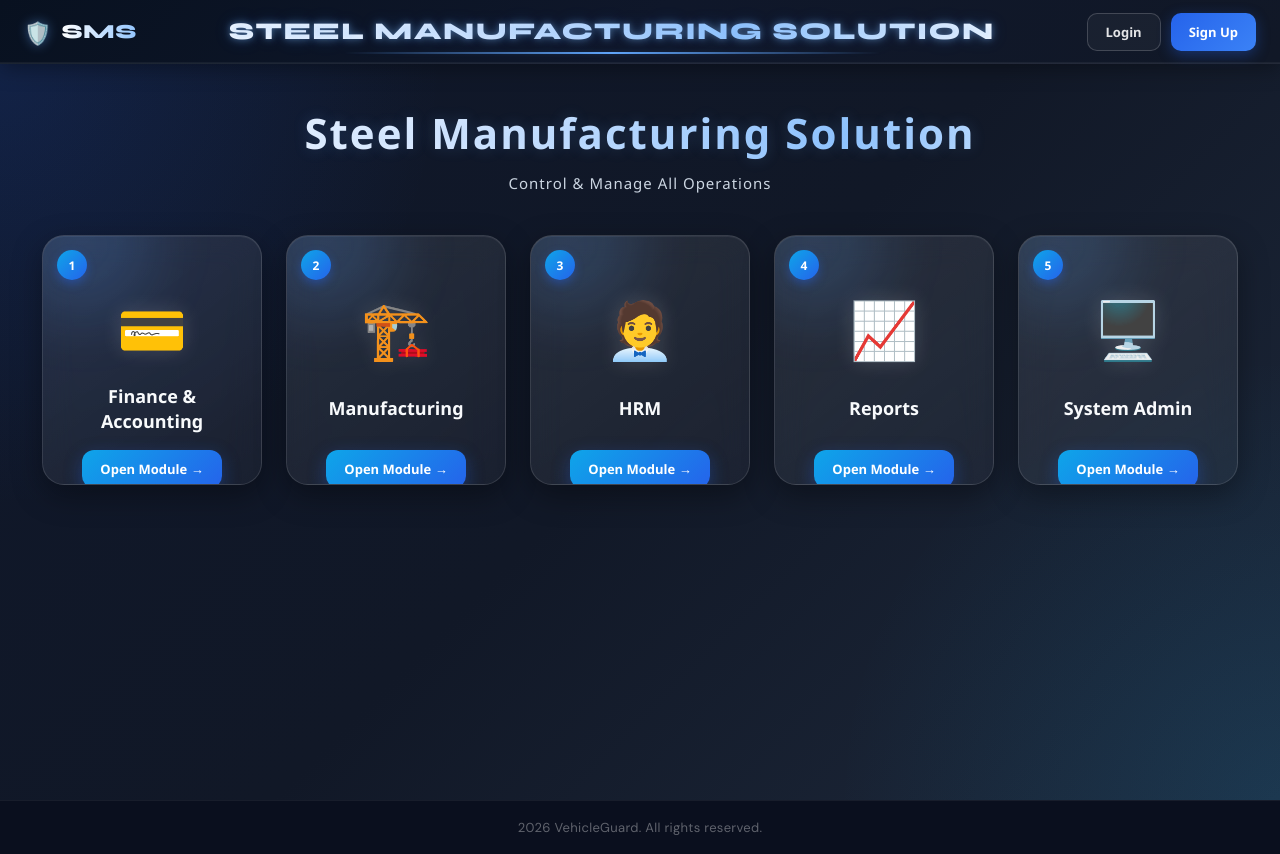
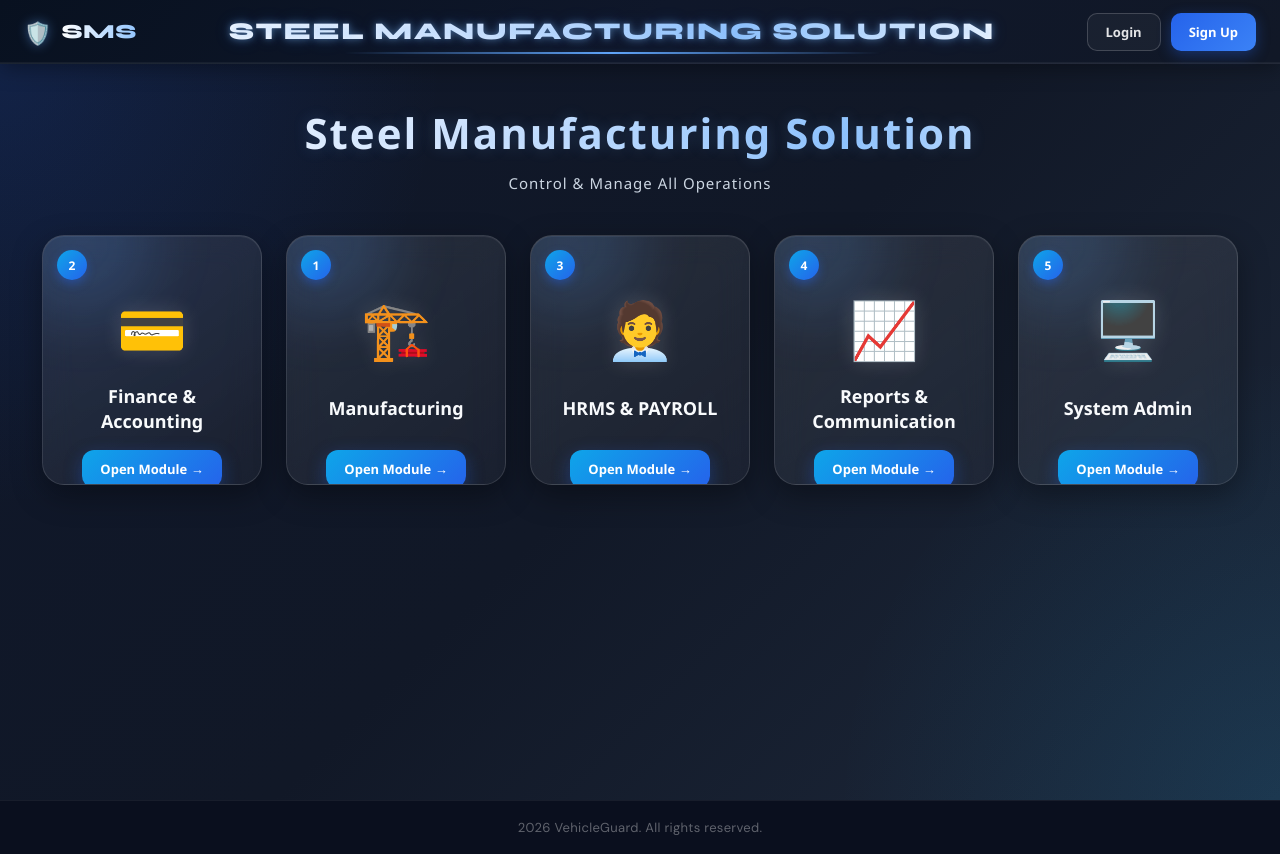
Before and after one commit to ADMINMSVL/MAA-SHEETLA, a React (Vite) app in the folder frontend/: page / in a window 1280 px wide. Built offline with nearby package versions, Linux system fonts and the light colour scheme; no server answers.

Commit message:
Update Home.jsx

```diff
--- a/frontend/src/pages/Home/Home.jsx
+++ b/frontend/src/pages/Home/Home.jsx
@@ -7,26 +7,26 @@ const Home = () => {
 
   const modules = [
   {
-    number: "1",
+    number: "2",
     title: "Finance & Accounting",
     icon: "💳",
     path: "/finance-module",
   },
   {
-    number: "2",
+    number: "1",
     title: "Manufacturing",
     icon: "🏗️",
     path: "/manufacturing",
   },
   {
     number: "3",
-    title: "HRM",
+    title: "HRMS & PAYROLL",
     icon: "🧑‍💼",
     path: "/hrm-module",
   },
   {
     number: "4",
-    title: "Reports",
+    title: "Reports & Communication",
     icon: "📈",
     path: "/reports-module",
   },
```
